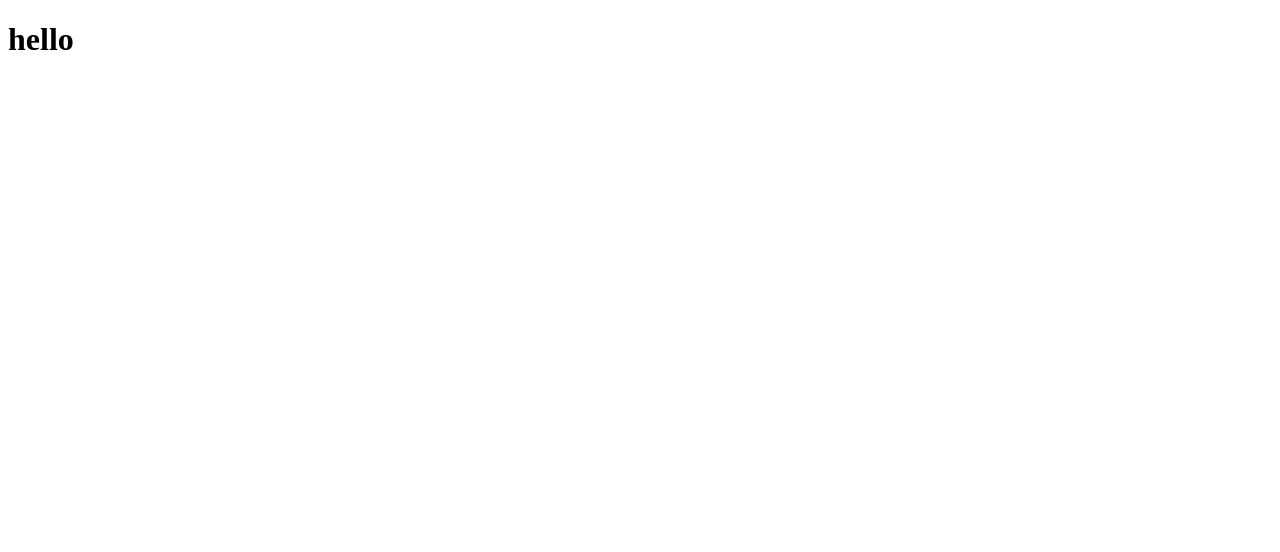
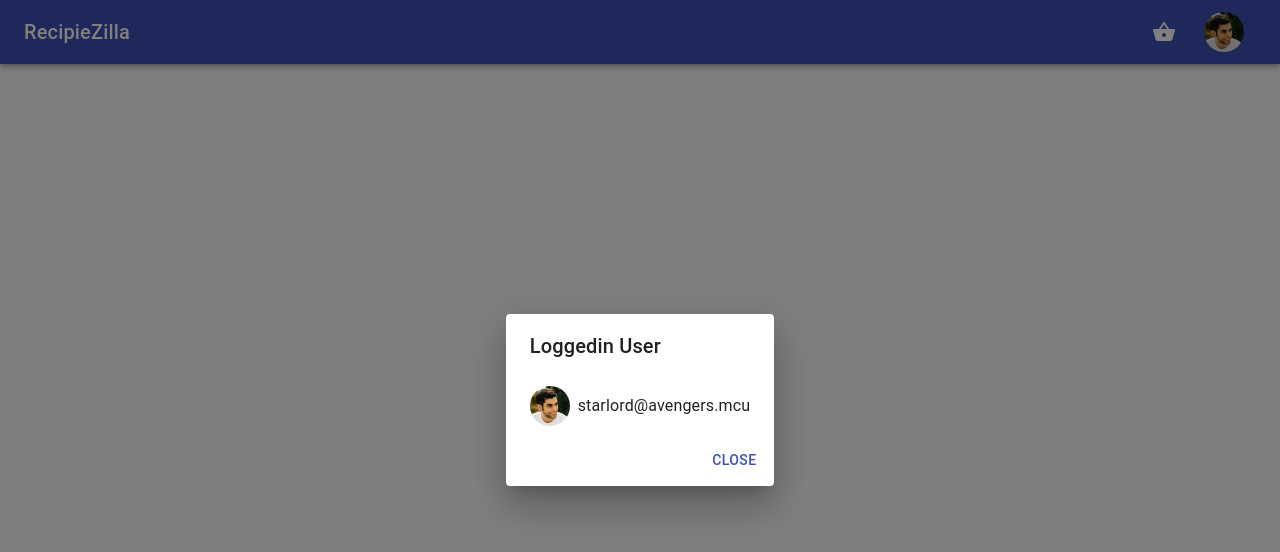
Before and after one commit to naveennvrgup/recipe-ecommerce, a React (Create React App) app: page / in a window 1280 px wide. Shown: the top 552 px of the page. Built offline with nearby package versions, Linux system fonts and the light colour scheme.

Commit message:
feat: navbar done

```diff
--- a/package.json
+++ b/package.json
@@ -4,12 +4,15 @@
   "private": true,
   "dependencies": {
     "@material-ui/core": "^4.11.0",
+    "@material-ui/icons": "^4.9.1",
     "@testing-library/jest-dom": "^4.2.4",
     "@testing-library/react": "^9.3.2",
     "@testing-library/user-event": "^7.1.2",
     "axios": "^0.20.0",
     "react": "^16.13.1",
     "react-dom": "^16.13.1",
+    "react-router": "^5.2.0",
+    "react-router-dom": "^5.2.0",
     "react-scripts": "3.4.3"
   },
   "scripts": {
--- a/public/index.html
+++ b/public/index.html
@@ -24,7 +24,7 @@
       work correctly both with client-side routing and a non-root public URL.
       Learn how to configure a non-root public URL by running `npm run build`.
     -->
-    <title>React App</title>
+    <title>RecipieZilla</title>
   </head>
   <body>
     <noscript>You need to enable JavaScript to run this app.</noscript>
--- a/src/App.js
+++ b/src/App.js
@@ -1,9 +1,13 @@
 import React from 'react';
+import { BrowserRouter } from 'react-router-dom'
+import RecipesScreen from './components/RecipesScreen'
 
 function App() {
   return (
     <div className="App">
-      <h1>hello</h1>
+      <BrowserRouter>
+        <RecipesScreen />
+      </BrowserRouter>
     </div>
   );
 }
--- /dev/null
+++ b/src/components/Navbar.js
@@ -0,0 +1,95 @@
+import React from 'react';
+import { makeStyles } from '@material-ui/core/styles';
+import AppBar from '@material-ui/core/AppBar';
+import Toolbar from '@material-ui/core/Toolbar';
+import Typography from '@material-ui/core/Typography';
+import IconButton from '@material-ui/core/IconButton';
+import { ShoppingBasket } from '@material-ui/icons';
+import Button from '@material-ui/core/Button'
+import Avatar from '@material-ui/core/Avatar';
+import Dialog from '@material-ui/core/Dialog';
+import DialogActions from '@material-ui/core/DialogActions';
+import DialogContent from '@material-ui/core/DialogContent';
+import DialogTitle from '@material-ui/core/DialogTitle';
+import Slide from '@material-ui/core/Slide';
+import Grid from '@material-ui/core/Grid';
+
+const useStyles = makeStyles((theme) => ({
+  root: {
+    flexGrow: 1,
+    alignItems: 'center',
+  },
+  menuButton: {
+    marginRight: theme.spacing(2),
+  },
+  title: {
+    flexGrow: 1,
+  },
+  avatar: {
+    marginRight: theme.spacing(1),
+  }
+}));
+
+
+const Transition = React.forwardRef(function Transition(props, ref) {
+  return <Slide direction="up" ref={ref} {...props} />;
+});
+
+export default function Navbar() {
+  const classes = useStyles();
+
+  const [open, setOpen] = React.useState(true);
+
+  const handleClickOpen = () => {
+    setOpen(true);
+  };
+
+  const handleClose = () => {
+    setOpen(false);
+  };
+
+  return (
+    <div className={classes.root}>
+      <AppBar position="static">
+        <Toolbar>
+          <Typography variant="h6" className={classes.title}>
+            RecipieZilla
+          </Typography>
+          <IconButton edge="start" className={classes.menuButton} color="inherit" aria-label="menu">
+            <ShoppingBasket />
+          </IconButton>
+          <IconButton edge="start"  color="inherit" aria-label="menu">
+            <Avatar onClick={handleClickOpen} alt="Starlord" src={require('../assets/starlord.jpg')} />
+          </IconButton>
+        </Toolbar>
+      </AppBar>
+
+      <Dialog
+        open={open}
+        TransitionComponent={Transition}
+        keepMounted
+        onClose={handleClose}
+        aria-labelledby="alert-dialog-slide-title"
+        aria-describedby="alert-dialog-slide-description"
+      >
+        <DialogTitle id="alert-dialog-slide-title">Loggedin User </DialogTitle>
+        <DialogContent>
+          <Grid container className={classes.root}>
+            <Grid className={classes.avatar}>
+              <Avatar onClick={handleClickOpen} alt="Starlord" src={require('../assets/starlord.jpg')} />
+            </Grid>
+            <Grid>
+              <Typography>starlord@avengers.mcu</Typography>
+            </Grid>
+          </Grid>
+
+        </DialogContent>
+        <DialogActions>
+          <Button onClick={handleClose} color="primary">
+            Close
+          </Button>
+        </DialogActions>
+      </Dialog>
+    </div>
+  );
+}
--- /dev/null
+++ b/src/components/RecipesScreen.js
@@ -0,0 +1,10 @@
+import React, {Fragment} from 'react'
+import Navbar from './Navbar'
+
+export default function RecipesScreen() {
+    return (
+        <Fragment>
+            <Navbar/>
+        </Fragment>
+    )
+}
--- /dev/null
+++ b/src/index.css
@@ -0,0 +1,4 @@
+*{
+    padding: 0;
+    margin: 0;
+}
--- a/src/index.js
+++ b/src/index.js
@@ -2,6 +2,7 @@ import React from 'react';
 import ReactDOM from 'react-dom';
 import App from './App';
 import * as serviceWorker from './serviceWorker';
+import './index.css';
 
 ReactDOM.render(
   <React.StrictMode>
```
Also changed, not shown: src/assets/starlord.jpg (added), 1 other file (tests, documents, lock files or other folders).
